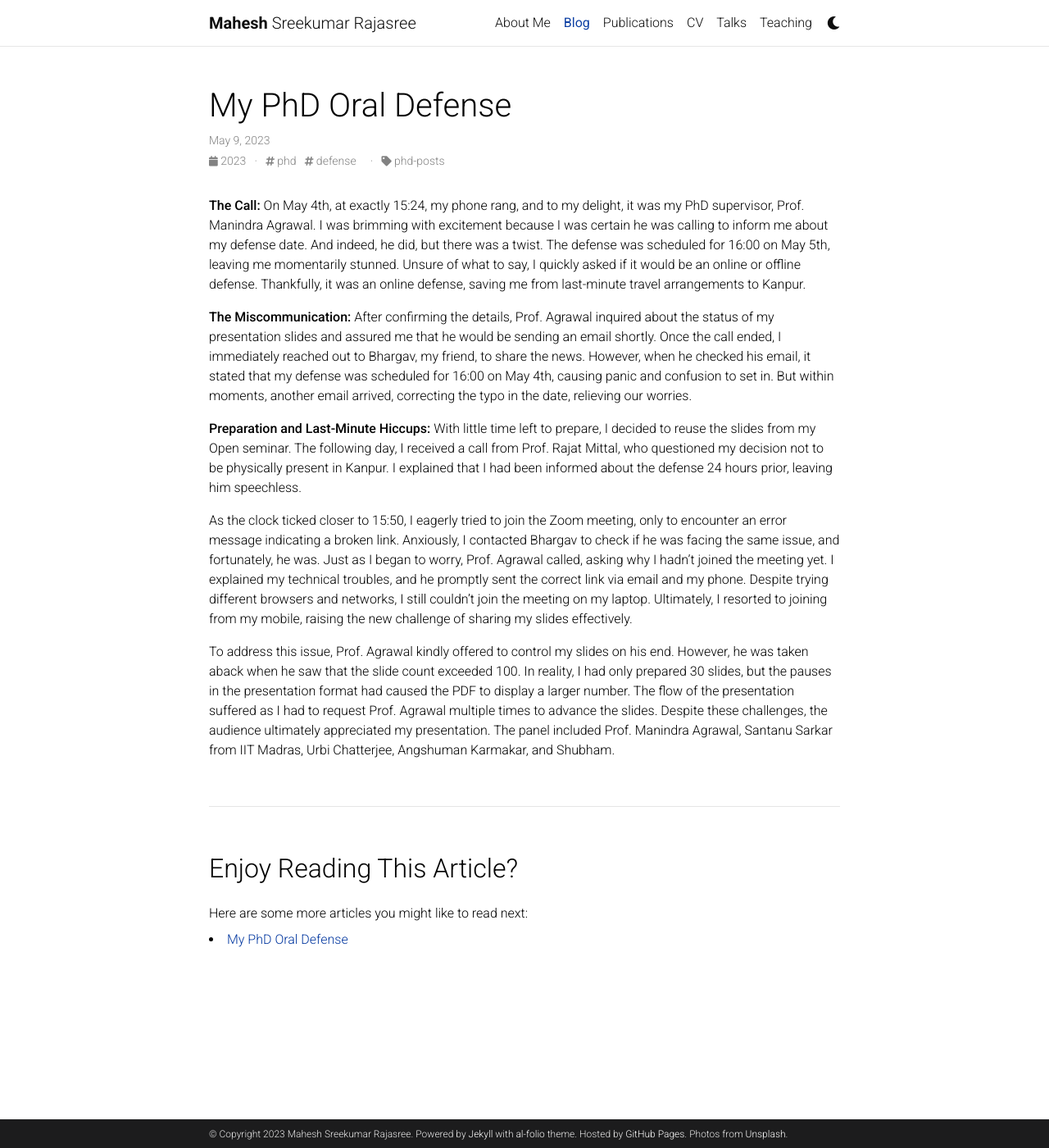
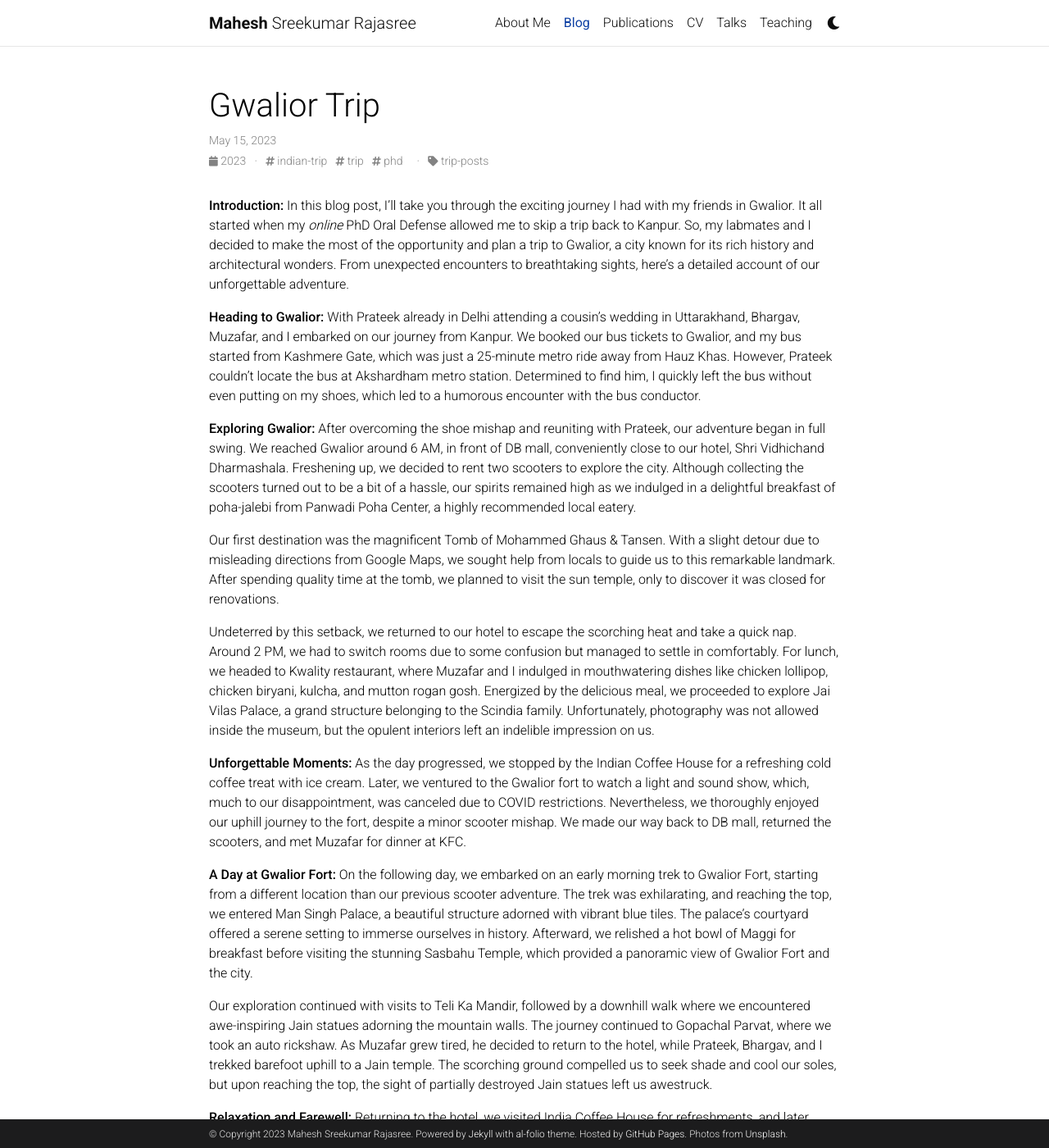
Before and after one commit to Mahe94/mahe94.github.io, a Jekyll site: the page built from _posts/2023-05-15-gwalior-trip.md, in a window 1280 px wide and 1400 px high. Shown: the whole window at 82% size. Built offline with Jekyll 4.4.1, drawn with Linux system fonts in a browser that asks for light colours; comment, search, counter and statistics services are not loaded; a style sheet for code colours, icons or effects is not loaded; some of the changed text lies outside the part shown.

Commit message:
Added gwalior trip blog, new tags on blog pagg

```diff
--- a/_config.yml
+++ b/_config.yml
@@ -261,7 +261,7 @@ jekyll-archives:
     tag: '/blog/tag/:name/'
     category: '/blog/category/:name/'
 
-display_tags: ['formatting', 'images', 'links', 'math', 'code'] # this tags will be dispalyed on the front page of your blog
+display_tags: ['phd', 'trip', 'crypto', 'math'] # this tags will be dispalyed on the front page of your blog
 
 # -----------------------------------------------------------------------------
 # Jekyll Scholar
--- a/_posts/2023-05-15-gwalior-trip.md
+++ b/_posts/2023-05-15-gwalior-trip.md
@@ -1,20 +1,34 @@
 ---
 layout: post
-title:  My PhD Oral Defense
-date:   2023-05-09
-description: The chaos!
-tags: phd defense
-categories: phd-posts
+title:  Gwalior Trip
+date:   2023-05-15
+description: A treat for completing Phd
+tags: indian-trip trip phd
+categories: trip-posts
 ---
-**The Call:**
-On May 4th, at exactly 15:24, my phone rang, and to my delight, it was my PhD supervisor, Prof. Manindra Agrawal. I was brimming with excitement because I was certain he was calling to inform me about my defense date. And indeed, he did, but there was a twist. The defense was scheduled for 16:00 on May 5th, leaving me momentarily stunned. Unsure of what to say, I quickly asked if it would be an online or offline defense. Thankfully, it was an online defense, saving me from last-minute travel arrangements to Kanpur.
+**Introduction:**
+In this blog post, I'll take you through the exciting journey I had with my friends in Gwalior. It all started when my *online* PhD Oral Defense allowed me to skip a trip back to Kanpur. So, my labmates and I decided to make the most of the opportunity and plan a trip to Gwalior, a city known for its rich history and architectural wonders. From unexpected encounters to breathtaking sights, here's a detailed account of our unforgettable adventure.
 
-**The Miscommunication:**
-After confirming the details, Prof. Agrawal inquired about the status of my presentation slides and assured me that he would be sending an email shortly. Once the call ended, I immediately reached out to Bhargav, my friend, to share the news. However, when he checked his email, it stated that my defense was scheduled for 16:00 on May 4th, causing panic and confusion to set in. But within moments, another email arrived, correcting the typo in the date, relieving our worries.
+**Heading to Gwalior:**
+With Prateek already in Delhi attending a cousin's wedding in Uttarakhand, Bhargav, Muzafar, and I embarked on our journey from Kanpur. We booked our bus tickets to Gwalior, and my bus started from Kashmere Gate, which was just a 25-minute metro ride away from Hauz Khas. However, Prateek couldn't locate the bus at Akshardham metro station. Determined to find him, I quickly left the bus without even putting on my shoes, which led to a humorous encounter with the bus conductor.
 
-**Preparation and Last-Minute Hiccups:**
-With little time left to prepare, I decided to reuse the slides from my Open seminar. The following day, I received a call from Prof. Rajat Mittal, who questioned my decision not to be physically present in Kanpur. I explained that I had been informed about the defense 24 hours prior, leaving him speechless.
+**Exploring Gwalior:**
+After overcoming the shoe mishap and reuniting with Prateek, our adventure began in full swing. We reached Gwalior around 6 AM, in front of DB mall, conveniently close to our hotel, Shri Vidhichand Dharmashala. Freshening up, we decided to rent two scooters to explore the city. Although collecting the scooters turned out to be a bit of a hassle, our spirits remained high as we indulged in a delightful breakfast of poha-jalebi from Panwadi Poha Center, a highly recommended local eatery.
 
-As the clock ticked closer to 15:50, I eagerly tried to join the Zoom meeting, only to encounter an error message indicating a broken link. Anxiously, I contacted Bhargav to check if he was facing the same issue, and fortunately, he was. Just as I began to worry, Prof. Agrawal called, asking why I hadn't joined the meeting yet. I explained my technical troubles, and he promptly sent the correct link via email and my phone. Despite trying different browsers and networks, I still couldn't join the meeting on my laptop. Ultimately, I resorted to joining from my mobile, raising the new challenge of sharing my slides effectively.
+Our first destination was the magnificent Tomb of Mohammed Ghaus & Tansen. With a slight detour due to misleading directions from Google Maps, we sought help from locals to guide us to this remarkable landmark. After spending quality time at the tomb, we planned to visit the sun temple, only to discover it was closed for renovations.
 
-To address this issue, Prof. Agrawal kindly offered to control my slides on his end. However, he was taken aback when he saw that the slide count exceeded 100. In reality, I had only prepared 30 slides, but the pauses in the presentation format had caused the PDF to display a larger number. The flow of the presentation suffered as I had to request Prof. Agrawal multiple times to advance the slides. Despite these challenges, the audience ultimately appreciated my presentation. The panel included Prof. Manindra Agrawal, Santanu Sarkar from IIT Madras, Urbi Chatterjee, Angshuman Karmakar, and Shubham.
+Undeterred by this setback, we returned to our hotel to escape the scorching heat and take a quick nap. Around 2 PM, we had to switch rooms due to some confusion but managed to settle in comfortably. For lunch, we headed to Kwality restaurant, where Muzafar and I indulged in mouthwatering dishes like chicken lollipop, chicken biryani, kulcha, and mutton rogan gosh. Energized by the delicious meal, we proceeded to explore Jai Vilas Palace, a grand structure belonging to the Scindia family. Unfortunately, photography was not allowed inside the museum, but the opulent interiors left an indelible impression on us.
+
+**Unforgettable Moments:**
+As the day progressed, we stopped by the Indian Coffee House for a refreshing cold coffee treat with ice cream. Later, we ventured to the Gwalior fort to watch a light and sound show, which, much to our disappointment, was canceled due to COVID restrictions. Nevertheless, we thoroughly enjoyed our uphill journey to the fort, despite a minor scooter mishap. We made our way back to DB mall, returned the scooters, and met Muzafar for dinner at KFC.
+
+**A Day at Gwalior Fort:**
+On the following day, we embarked on an early morning trek to Gwalior Fort, starting from a different location than our previous scooter adventure. The trek was exhilarating, and reaching the top, we entered Man Singh Palace, a beautiful structure adorned with vibrant blue tiles. The palace's courtyard offered a serene setting to immerse ourselves in history. Afterward, we relished a hot bowl of Maggi for breakfast before visiting the stunning Sasbahu Temple, which provided a panoramic view of Gwalior Fort and the city.
+
+Our exploration continued with visits to Teli Ka Mandir, followed by a downhill walk where we encountered awe-inspiring Jain statues adorning the mountain walls. The journey continued to Gopachal Parvat, where we took an auto rickshaw. As Muzafar grew tired, he decided to return to the hotel, while Prateek, Bhargav, and I trekked barefoot uphill to a Jain temple. The scorching ground compelled us to seek shade and cool our soles, but upon reaching the top, the sight of partially destroyed Jain statues left us awestruck.
+
+**Relaxation and Farewell:**
+Returning to the hotel, we visited India Coffee House for refreshments, and later enjoyed a vegetarian thali, khichdi, roti, and paneer at a nearby restaurant. Our sightseeing continued with a visit to a cricket stadium, which turned out to be closed. As our journey back home approached, we opted for a light dinner at a kachori eatery before purchasing bananas and juice from DB mall. Finally, my friends bid me farewell at 8:30 PM, while I eagerly awaited my bus at 9:30 PM, cherishing the memories created during this incredible trip.
+
+**Conclusion:**
+My trip to Gwalior was filled with laughter, unexpected moments, and awe-inspiring sights. From exploring historical monuments to savoring delicious local cuisine, every experience was truly unforgettable. Gwalior's rich heritage and warm hospitality left a lasting impression on me. I can't wait to plan my next adventure and create more cherished memories.
```
